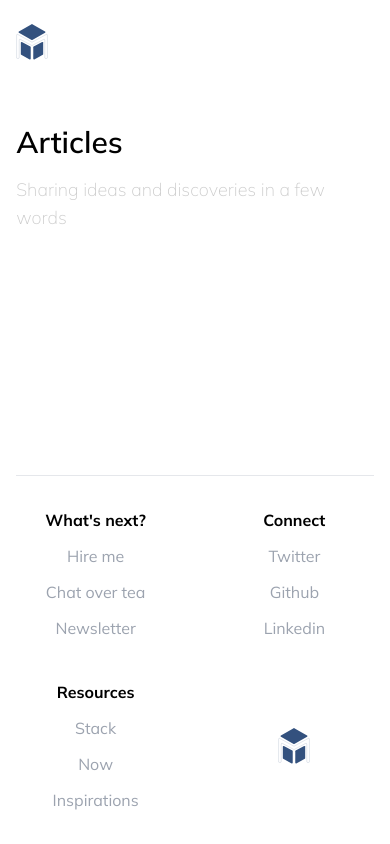
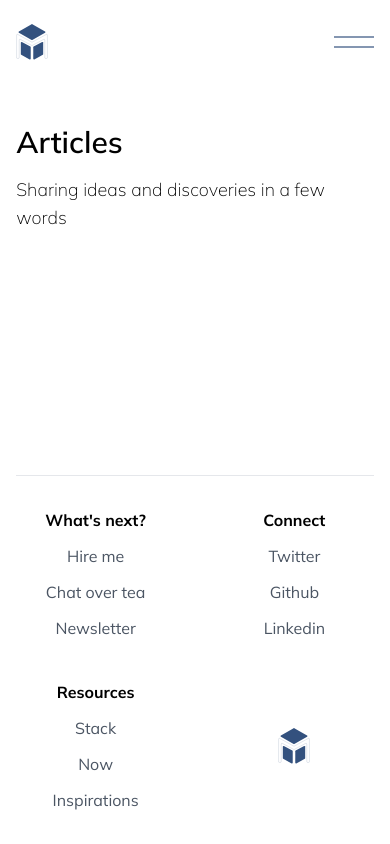
Before and after one commit to mathcrln/mathcrln.com, a Next.js app: page /blog in a window 390 px wide. Built offline with nearby package versions, Linux system fonts and the light colour scheme.

Commit message:
Fixing colors, mobile menu

```diff
--- a/src/components/assets/MenuIcon.tsx
+++ b/src/components/assets/MenuIcon.tsx
@@ -4,23 +4,17 @@ type MenuIconProps = {
 };
 
 export default function MenuIcon({ menuOpen, handleOpenMenu }: MenuIconProps): JSX.Element {
-	const burgerTransition = {
-		line1: 'transition duration-400 ease-in-out transform translate-y-1.5 bg-primary-dark rotate-[45deg]',
-		line2: 'transition duration-400 ease-in-out transform -translate-y-1 bg-primary-dark rotate-[-45deg]',
+	const common =
+		'block border border-primary-light dark:border-white w-10 my-2 border-opacity-60 transition duration-400 ease-in-out transform';
+	const transition = {
+		line1: 'translate-y-1.5 bg-primary-light dark:bg-primary-dark rotate-[45deg]',
+		line2: '-translate-y-1 bg-primary-light dark:bg-primary-dark rotate-[-45deg]',
 	};
 
 	return (
 		<button type='button' className='md:hidden' onClick={handleOpenMenu}>
-			<span
-				className={`block border border-white w-8 my-2 border-opacity-60 transition ${
-					menuOpen ? burgerTransition.line1 : ''
-				}`}
-			/>
-			<span
-				className={`block border border-white w-8 my-2 border-opacity-60 transition ${
-					menuOpen ? burgerTransition.line2 : ''
-				}`}
-			/>
+			<span className={`${common} ${menuOpen ? transition.line1 : ''}`} />
+			<span className={`${common} ${menuOpen ? transition.line2 : ''}`} />
 		</button>
 	);
 }
--- a/src/components/shared/NavLink.tsx
+++ b/src/components/shared/NavLink.tsx
@@ -13,7 +13,7 @@ export default function NavLink({ href, title, className = '', handler }: LinkPr
 	const router = useRouter();
 	const activeStyles =
 		router.pathname.split('/')[1] === href.split('/')[1]
-			? 'border-b-2 border-primary-light  dark:border-primary-dark font-bold'
+			? 'border-b-2 border-primary-light dark:border-primary-dark font-bold'
 			: 'font-light';
 	// const handleKeyPress =
 	return (
--- a/src/components/shared/PageHeader.tsx
+++ b/src/components/shared/PageHeader.tsx
@@ -11,7 +11,7 @@ export default function PageHeader({
 	return (
 		<div className={` my-10 md:my-16  ${className}`}>
 			<h1 className='text-3xl md:text-5xl font-semibold'>{title}</h1>
-			<p className='text-lg max-w-2xl md:text-xl font-extralight my-4 text-[#CCCCCC]'>{intro}</p>
+			<p className='text-lg max-w-2xl md:text-xl font-extralight my-4 dark:text-[#CCCCCC]'>{intro}</p>
 			{/* <a className='px-6 py-2 inline-block rounded-lg mx-auto text-white text-md bg-gradient-to-br  from-primary-dark  to-[hsla(4,75%,49%,0.95)] '>
 				Get to know me
 			</a> */}
--- a/src/data/links.tsx
+++ b/src/data/links.tsx
@@ -23,7 +23,7 @@ const NAV_LINKS = [
 
 const FOOTER_LINKS = [
 	{
-		section: "What's next?",
+		name: "What's next?",
 		links: [
 			{
 				title: 'Hire me',
@@ -43,7 +43,7 @@ const FOOTER_LINKS = [
 		],
 	},
 	{
-		section: 'Connect',
+		name: 'Connect',
 		links: [
 			{
 				title: 'Twitter',
@@ -63,7 +63,7 @@ const FOOTER_LINKS = [
 		],
 	},
 	{
-		section: 'Resources',
+		name: 'Resources',
 		links: [
 			{
 				title: 'Stack',
--- a/src/layout/Footer.tsx
+++ b/src/layout/Footer.tsx
@@ -1,6 +1,6 @@
 import Logo from '@/components/assets/Logo';
 import Link from 'next/link';
-import { FOOTER_LINKS } from 'src/data/links';
+import { FOOTER_LINKS } from '@/data/LINKS';
 import Container from './Container';
 
 export default function Footer({ className = '' }: { className: string }): JSX.Element {
@@ -10,10 +10,10 @@ export default function Footer({ className = '' }: { className: string }): JSX.E
 				<hr className='w-full border-1 border-gray-200 dark:border-gray-700 mb-8' />
 				<div className='grid grid-cols-2 text-center | md:text-left md:grid-cols-4 gap-10'>
 					{FOOTER_LINKS.map((column) => (
-						<div key={column.section} className='space-y-3'>
-							<p className='font-bold'>{column.section}</p>
+						<div key={column.name} className='space-y-3'>
+							<p className='font-bold'>{column.name}</p>
 							{column.links.map((link) => (
-								<p className='text-gray-400' key={link.title}>
+								<p className='text-gray-600 dark:text-gray-400' key={link.title}>
 									{link.isInternal ? (
 										<Link href={link.slug}>
 											<a title={link.title}>{link.title}</a>
--- a/src/layout/Header.tsx
+++ b/src/layout/Header.tsx
@@ -1,7 +1,7 @@
 import React, { useState } from 'react';
 import { LogoLink } from '@/components/assets/Logo';
 import MenuIcon from '@/components/assets/MenuIcon';
-import { NAV_LINKS } from 'src/data/links';
+import { NAV_LINKS } from '@/data/LINKS';
 import Container from './Container';
 import Navigation from './Navigation';
 
--- a/src/layout/Navigation.tsx
+++ b/src/layout/Navigation.tsx
@@ -35,10 +35,10 @@ function DesktopNavigation({ links }: NavigationProps): JSX.Element {
 }
 function MobileNavigation({ links, isMobileNavOpen, mobileHandler }: MobileNavProps): JSX.Element {
 	const openClassName = isMobileNavOpen
-		? 'absolute bottom-0 overflow-y-scroll h-screen top-20 left-0 w-full bg-darkGrey border-t border-primary-dark'
-		: 'hidden';
+		? 'absolute block h-screen top-20 left-0 w-full bg-white dark:bg-darkGrey border-t-2 border-primary-light dark:border-primary-dark'
+		: 'hidden dark:bg-transparent';
 	return (
-		<div className={`${openClassName}  md:hidden`}>
+		<div className={`transition transform origin-bottom duration-1000 ease-in-out ${openClassName} md:hidden`}>
 			<nav className='py-24 text-2xl flex flex-col justify-center items-center space-y-7'>
 				{links.map((link) => (
 					<NavLink key={link.title} title={link.title} href={link.slug} handler={mobileHandler} />
--- a/src/pages/index.tsx
+++ b/src/pages/index.tsx
@@ -33,11 +33,11 @@ export default function Home(): JSX.Element {
 						<span>
 							I’m a Frontend Web Developer, Designer as well as a Software Engineering student at Polytechnique
 							Montréal. You should{' '}
-							<a href='#' className='text-primary-light dark:text-primary-dark'>
+							<a href='#' className='font-medium text-primary-light dark:text-primary-dark'>
 								check out my latest works
 							</a>{' '}
 							or{' '}
-							<a href='' className='text-primary-light dark:text-primary-dark'>
+							<a href='' className='font-medium text-primary-light dark:text-primary-dark'>
 								learn more about me
 							</a>
 							.
--- a/tsconfig.json
+++ b/tsconfig.json
@@ -17,6 +17,7 @@
 		"paths": {
 			"@/pages/*": ["src/pages/*"],
 			"@/components/*": ["./src/components/*"],
+			"@/data/*": ["./src/data/*"],
 			"@/layout/*": ["./src/layout/*"],
 			"@/graphql/*": ["src/graphql/*"],
 			"@/lib/*": ["src/lib/*"],
```
